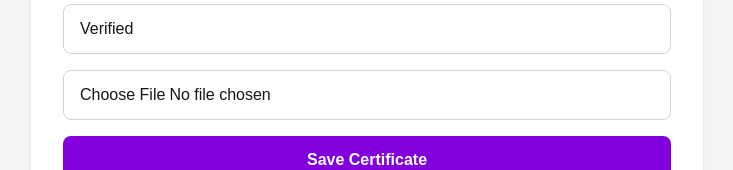
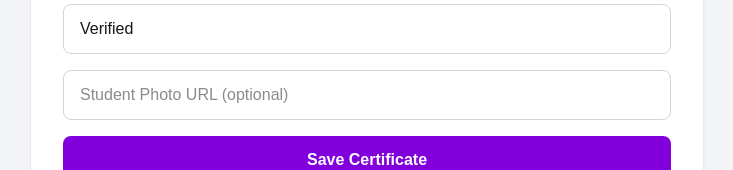
Before and after one commit to anaghaacademy/certificate-verifier, a Next.js app: page /admin/dashboard in a window 1280 px wide. Shown: the part 564-734 px from the top of the page, without its empty margins (273-1006 px from the left). Built offline with nearby package versions, Linux system fonts and the light colour scheme; no server answers.

Commit message:
Switch to photo URL instead of upload

```diff
--- a/app/admin/dashboard/page.tsx
+++ b/app/admin/dashboard/page.tsx
@@ -2,8 +2,7 @@
 
 import { useState } from "react";
 import { doc, setDoc } from "firebase/firestore";
-import { getDownloadURL, ref, uploadBytes } from "firebase/storage";
-import { db, storage } from "@/lib/firebase";
+import { db } from "@/lib/firebase";
 
 export default function DashboardPage() {
   const [certificateId, setCertificateId] = useState("");
@@ -14,7 +13,7 @@ export default function DashboardPage() {
   const [toDate, setToDate] = useState("");
   const [grade, setGrade] = useState("Excellent");
   const [status, setStatus] = useState("Verified");
-  const [photo, setPhoto] = useState<File | null>(null);
+  const [photoUrl, setPhotoUrl] = useState("");
   const [loading, setLoading] = useState(false);
 
   const handleSave = async (e: React.FormEvent) => {
@@ -22,14 +21,6 @@ export default function DashboardPage() {
   setLoading(true);
 
   try {
-      let photoUrl = "";
-
-      if (photo) {
-        const photoRef = ref(storage, `students/${certificateId}-${photo.name}`);
-        await uploadBytes(photoRef, photo);
-        photoUrl = await getDownloadURL(photoRef);
-      }
-
     await setDoc(doc(db, "certificates", certificateId), {
       certificateId,
       studentName,
@@ -39,7 +30,7 @@ export default function DashboardPage() {
       toDate,
       grade,
       status,
-        photoUrl,
+      photoUrl: photoUrl.trim(), // this is what verify & PDF already use
       createdAt: new Date().toISOString(),
     });
 
@@ -52,7 +43,7 @@ export default function DashboardPage() {
     setToDate("");
     setGrade("Excellent");
     setStatus("Verified");
-      setPhoto(null);
+    setPhotoUrl("");
   } catch (error: any) {
     alert(error.message || "Failed to save certificate");
   } finally {
@@ -137,9 +128,9 @@ export default function DashboardPage() {
           />
 
           <input
-            type="file"
-            accept="image/*"
-            onChange={(e) => setPhoto(e.target.files?.[0] || null)}
+            value={photoUrl}
+            onChange={(e) => setPhotoUrl(e.target.value)}
+            placeholder="Student Photo URL (optional)"
             className="w-full rounded-lg border border-gray-300 px-4 py-3"
           />
 
```
Lines whose indentation alone changed are shown as unchanged.
